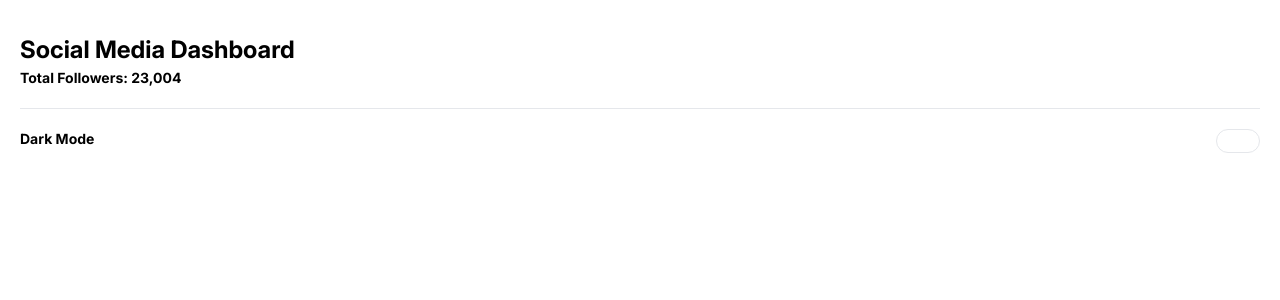
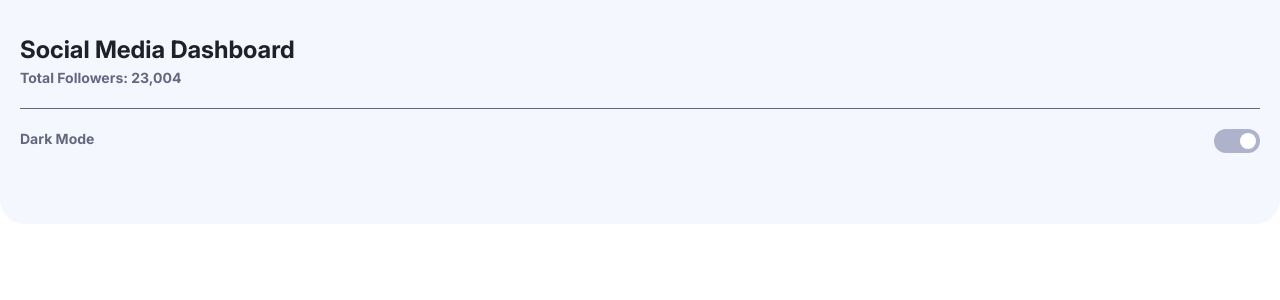
Before and after one commit to jabssdev/Social-media-dashboard, a React (Vite) app: page / in a window 1280 px wide. Shown: the top 300 px of the page. Built offline with nearby package versions, Linux system fonts and the light colour scheme.

Commit message:
feat: :zap: Change the direction of the toggle button for dark mode

```diff
--- a/src/components/Header.jsx
+++ b/src/components/Header.jsx
@@ -1,15 +1,19 @@
 export const Header = () => {
+	const handleClickTheme = () => {
+		document.body.classList.toggle("dark");
+	};
+
 	return (
-		<header className="bg-lt-very-pale-blue h-56 p-5 rounded-b-3xl">
-			<h1 className="text-dt-very-dark-blue font-bold text-2xl mt-3 leading-9">Social Media Dashboard</h1>
-			<p className="font-bold text-sm text-lt-dark-grayish-blue">Total Followers: 23,004</p>
-			<hr className="my-5 border-lt-dark-grayish-blue" />
+		<header className="bg-ct-very-pale-blue dark:bg-ct-dark-blue-top h-56 p-5 rounded-b-3xl">
+			<h1 className="text-ct-very-dark-blue dark:text-ct-very-pale-blue font-bold text-2xl mt-3 leading-9">Social Media Dashboard</h1>
+			<p className="font-bold text-sm text-ct-dark-grayish-blue dark:text-ct-desaturated-blue">Total Followers: 23,004</p>
+			<hr className="my-5 border-ct-dark-grayish-blue dark:border-ct-desaturated-blue" />
 			<div className="flex justify-between">
-				<p className="text-sm font-bold text-lt-dark-grayish-blue">Dark Mode</p>
-				<label className="border bg-dt-toogle w-11 h-6 rounded-full overflow-hidden cursor-pointer p-[3px] relative" htmlFor="toogle-theme">
-					<input className="peer sr-only" type="checkbox" id="toogle-theme" />
-					<div className="w-full h-full peer-checked:bg-toogle absolute top-0 left-0"></div>
-					<div className="w-4 h-4 bg-white rounded-full peer-checked:translate-x-5 transition-all"></div>
+				<p className="text-sm font-bold text-ct-dark-grayish-blue dark:text-ct-desaturated-blue">Dark Mode</p>
+				<label className=" bg-ct-toogle w-[46px] h-6 rounded-full overflow-hidden cursor-pointer p-[4px] relative" htmlFor="toogle-theme">
+					<input className="peer sr-only" type="checkbox" id="toogle-theme" onClick={handleClickTheme} />
+					<div className="w-full h-full peer-checked:bg-toogle-gradient absolute top-0 left-0"></div>
+					<div className="w-4 h-4 bg-white dark:bg-ct-dark-blue-top rounded-full peer-checked:translate-x-[-23px] transition-all absolute right-1"></div>
 				</label>
 			</div>
 		</header>
```
